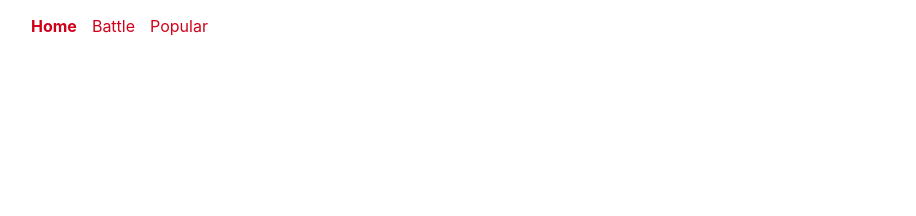
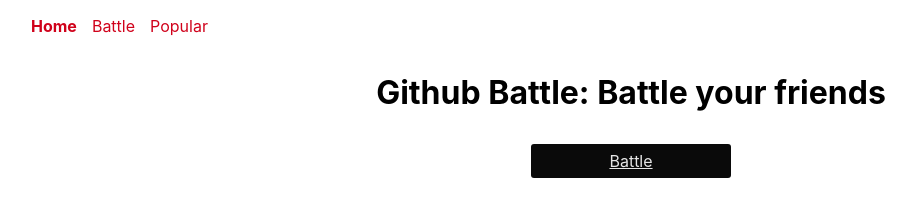
Before and after one commit to dennisXZX/react-github-battle-v2, a React app: page / in a window 1280 px wide. Shown: the whole page, without its empty margins (9-925 px from the left). Built offline with nearby package versions, Linux system fonts and the light colour scheme.

Commit message:
set up routing

```diff
--- a/app/components/App.js
+++ b/app/components/App.js
@@ -1,8 +1,11 @@
 import React from 'react';
 
 import Nav from './Nav';
+import Home from './Home';
+import Battle from './Battle';
 import Popular from './Popular';
-import { BrowserRouter as Router, Route } from 'react-router-dom';
+import Error404 from './Error404';
+import { BrowserRouter as Router, Route, Switch } from 'react-router-dom';
 
 class App extends React.Component {
 	render() {
@@ -10,7 +13,12 @@
       <Router>
         <div className="container">
           <Nav />
-          <Route path="/popular" component={Popular} />
+          <Switch>
+            <Route exact path="/" component={Home} />
+            <Route exact path="/battle" component={Battle} />
+            <Route path="/popular" component={Popular} />
+            <Route component={Error404}></Route>
+          </Switch>
         </div>
       </Router>
 		)
--- /dev/null
+++ b/app/components/Battle.js
@@ -0,0 +1,11 @@
+import React, { Component } from 'react';
+
+class Battle extends Component {
+  render() {
+    return (
+      <div>Battle</div>
+    )
+  }
+}
+
+export default Battle;
--- /dev/null
+++ b/app/components/Error404.js
@@ -0,0 +1,11 @@
+import React, { Component } from 'react';
+
+class Error404 extends Component {
+  render() {
+    return (
+      <h1>404 Page Cannot be Found</h1>
+    )
+  }
+}
+
+export default Error404;
--- /dev/null
+++ b/app/components/Home.js
@@ -0,0 +1,15 @@
+import React, { Component } from 'react';
+import { Link } from 'react-router-dom';
+
+class Home extends Component {
+  render() {
+    return (
+      <div className='home-container'>
+        <h1>Github Battle: Battle your friends</h1>
+        <Link className='button' to='/battle'>Battle</Link>
+      </div>
+    )
+  }
+}
+
+export default Home;
--- a/app/components/Popular.js
+++ b/app/components/Popular.js
@@ -7,12 +7,17 @@
 	constructor(props) {
 		super(props);
 
-		// initialize the state
 		this.state = {
 			selectedLanguage: 'All',
 			repos: null
 		};
 	}
+
+  // update the selected language and fetch its Github repos when the component is mounted
+  // the default selected language is 'All'
+  componentDidMount() {
+    this.updateLanguage(this.state.selectedLanguage);
+  }
 
 	updateLanguage = (lang) => {
 		this.setState({
@@ -43,11 +48,6 @@
 		)
 	}
 
-	// update the selected language and fetch its Github repos when the component is mounted
-  // the default selected language is 'All'
-	componentDidMount() {
-		this.updateLanguage(this.state.selectedLanguage);
-	}
 }
 
 export default Popular;
--- a/app/index.scss
+++ b/app/index.scss
@@ -19,7 +19,38 @@
 	margin: 0 auto;
 }
 
-//
+// Home
+
+.home-container {
+  display: flex;
+  flex-direction: column;
+  align-items: center;
+
+  .button {
+    color: #e6e6e6;
+    background: #0a0a0a;
+    border: none;
+    font-size: 16px;
+    border-radius: 3px;
+    width: 200px;
+    text-align: center;
+    display: block;
+    padding: 7px 0;
+    margin: 10px auto;
+  }
+
+  .button:hover:enabled {
+    background: linear-gradient(#1a1a1a, #0a0a0a);
+    color: #fff;
+    text-decoration: none;
+  }
+
+  .button:active {
+    transform: translateY(1px);
+  }
+}
+
+// Popular
 
 .languages {
 	display: flex;
--- a/app/utils/api.js
+++ b/app/utils/api.js
@@ -9,6 +9,5 @@
     // in the callback we return the items property from the response
 		return axios.get(encodedURI)
 			.then(response => response.data.items);
-
 	}
 }
```
Also changed, not shown: README.md (added).
